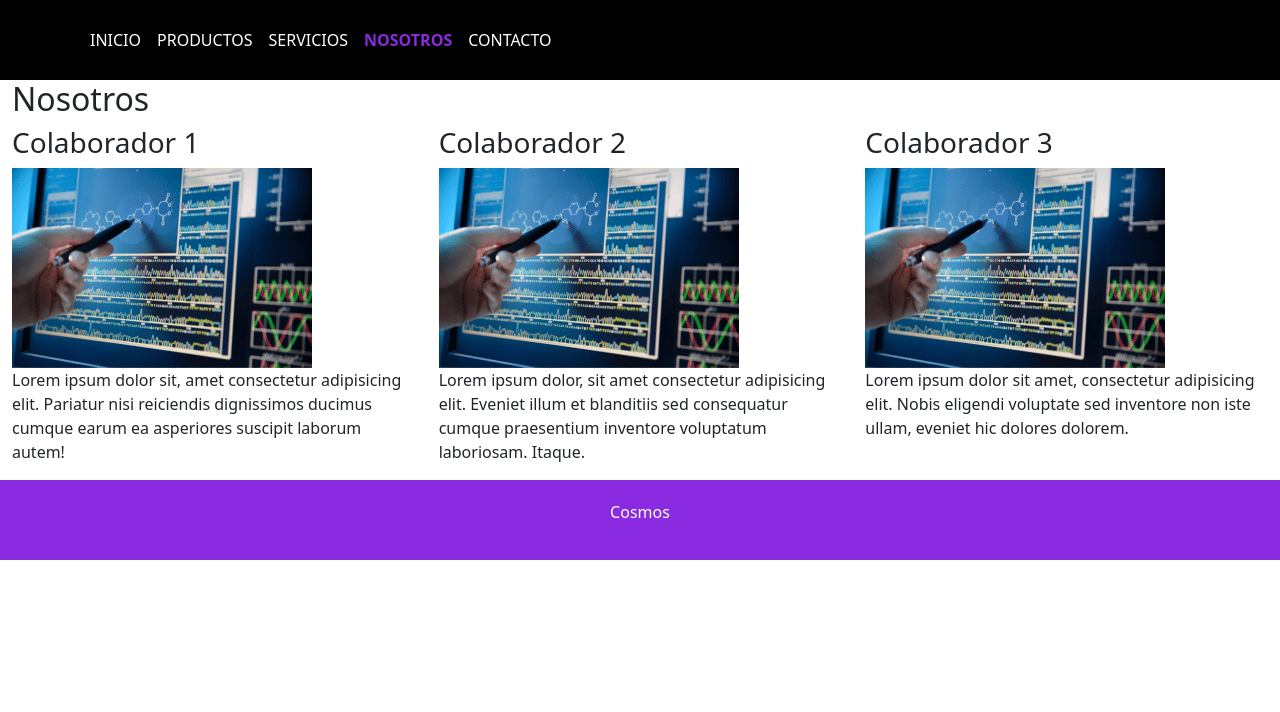
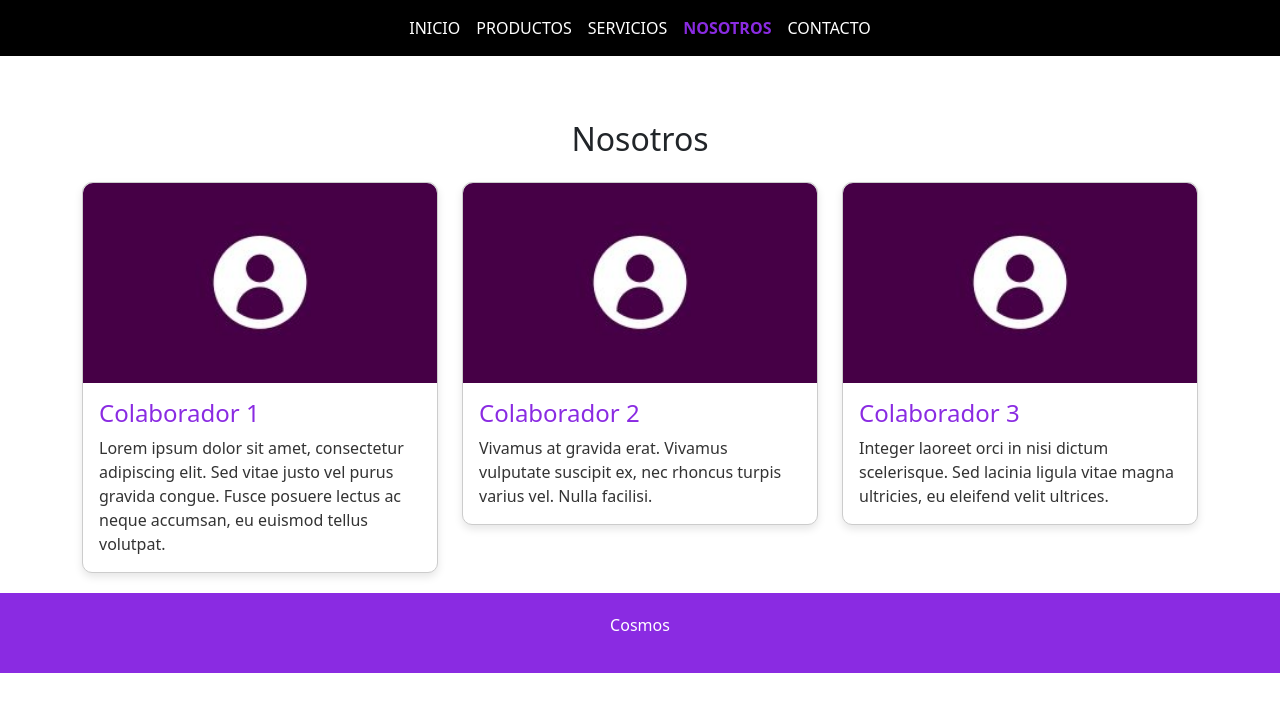
Before and after one commit to MartinMaguna/martinmaguna.github.io, a plain HTML site: page pages/Nosotros.html in a window 1280 px wide. Drawn offline with Linux system fonts and the light colour scheme.

Commit message:
Cambios para probar GitHub

```diff
--- a/css/style.css
+++ b/css/style.css
@@ -5,9 +5,8 @@ box-sizing: border-box;
 
 .navSetting{
     background-color: black;
-    height: 10vh;
+    height: auto;
 }
-
 
 .navbar .nav-link {
     color:white;
@@ -21,6 +20,28 @@ box-sizing: border-box;
     background-color:blueviolet;
 }
 
+.form-group-autosetting{
+    margin: 1rem;
+}
+
+.btn-primaryCosmos{
+    background-color: blueviolet;
+    color: white;
+    margin-top: 1rem;
+    margin-bottom: 1rem;
+}
+
+.main__portada{
+    display: flex;
+    justify-content: center;
+    background-color: black;
+    height: 81vh;
+}
+
+.main__portada--imagen{
+    height: 80vh;
+}
+
 main{
     display: flex;
     justify-content: center;
@@ -28,16 +49,37 @@ main{
     height: auto;
 }
 
-.main__portada{
-    display: flex;
-    justify-content: center;
-    background-color: black;
-    height: 80vh;
+.page-title{
+padding: 1rem;
 }
 
-.main__portada--imagen{
-    height: 80vh;
+.card {
+    border: 1px solid #ccc;
+    border-radius: 10px;
+    margin-bottom: 20px;
+    box-shadow: 0 4px 8px rgba(0, 0, 0, 0.1);
 }
+
+.card-title {
+    font-size: 1.5rem;
+    color: #333;
+  }
+
+  .card-title a {
+    color: blueviolet;
+    text-decoration: none;
+  }
+
+   .card-img-top {
+    border-top-left-radius: 10px;
+    border-top-right-radius: 10px;
+    max-height: 200px;
+    object-fit: cover;
+  }
+
+  .card-text {
+    color: #333;
+  }
 
 footer{
     display: flex;
--- a/pages/Nosotros.html
+++ b/pages/Nosotros.html
@@ -4,7 +4,7 @@
 <head>
     <meta charset="UTF-8">
     <meta name="viewport" content="width=device-width, initial-scale=1.0">
-    <title>Cosmos</title>
+    <title>Nosotros</title>
     <link rel="shortcut icon" href="../images/FaviconPreEntrega2.svg" type="image/x-icon">
 
     <link rel="stylesheet" href="../css/bootstrap.min.css">
@@ -22,7 +22,7 @@
                     <span class="navbar-toggler-icon"></span>
                 </button>
                 <div class="collapse navbar-collapse" id="navbarSupportedContent">
-                    <ul class="navbar-nav me-auto mb-2 mb-lg-0 align-item-center w-100">
+                    <ul class="navbar-nav me-auto mb-2 mb-lg-0 justify-content-md-center align-item-center  w-100">
                         <li class="nav-item">
                             <a class="nav-link" aria-current="page" href="../index.html">INICIO</a>
                         </li>
@@ -44,46 +44,43 @@
         </nav>
     </header>
 
-    <main class="container-fluid">
+    <main class="container mt-5">
         <div class="row">
             <div class="col-sm-12 col-md-12">
-                <h2>Nosotros</h2>
+                <h2 class="d-flex justify-content-md-center page-title">Nosotros</h2>
             </div>
-            <div class="col-sm-12 col-md-4">
-                <div>
-                    <h3>Colaborador 1</h3>
-                </div>
-                <div>
-                    <img src="../images/ChemicalScience.png" alt="">
-                </div>
-                <div>
-                    <p>Lorem ipsum dolor sit, amet consectetur adipisicing elit. Pariatur nisi reiciendis dignissimos ducimus cumque earum ea asperiores suscipit laborum autem!</p>
+            <div class="col-md-4">
+                <div class="card">
+                    <img src="../images/Colaborador1.jpg" class="card-img-top" alt="Imagen 1">
+                    <div class="card-body">
+                        <h2 class="card-title"><a href="enlace1.html">Colaborador 1</a></h2>
+                        <p class="card-text">Lorem ipsum dolor sit amet, consectetur adipiscing elit. Sed vitae justo vel purus gravida congue. Fusce posuere lectus ac neque accumsan, eu euismod tellus volutpat.</p>
+                    </div>
                 </div>
             </div>
-            <div class="col-sm-12 col-md-4">
-                <div>
-                    <h3>Colaborador 2</h3>
-                </div>
-                <div>
-                    <img src="../images/ChemicalScience.png" alt="">
-                </div>
-                <div>
-                    <p>Lorem ipsum dolor, sit amet consectetur adipisicing elit. Eveniet illum et blanditiis sed consequatur cumque praesentium inventore voluptatum laboriosam. Itaque.</p>
+
+            <div class="col-md-4">
+                <div class="card">
+                    <img src="../images/Colaborador2.jpg" class="card-img-top" alt="Imagen 2">
+                    <div class="card-body">
+                        <h2 class="card-title"><a href="enlace2.html">Colaborador 2</a></h2>
+                        <p class="card-text">Vivamus at gravida erat. Vivamus vulputate suscipit ex, nec rhoncus turpis varius vel. Nulla facilisi.</p>
+                    </div>
                 </div>
             </div>
-            <div class="col-sm-12 col-md-4">
-                <div>
-                    <h3>Colaborador 3</h3>
-                </div>
-                <div>
-                    <img src="../images/ChemicalScience.png" alt="">
-                </div>
-                <div>
-                    <p>Lorem ipsum dolor sit amet, consectetur adipisicing elit. Nobis eligendi voluptate sed inventore non iste ullam, eveniet hic dolores dolorem.</p>
+
+            <div class="col-md-4">
+                <div class="card">
+                    <img src="../images/Colaborador3.jpg" class="card-img-top" alt="Imagen 3">
+                    <div class="card-body">
+                        <h2 class="card-title"><a href="enlace3.html">Colaborador 3</a></h2>
+                        <p class="card-text">Integer laoreet orci in nisi dictum scelerisque. Sed lacinia ligula vitae magna ultricies, eu eleifend velit ultrices.</p>
+                    </div>
                 </div>
             </div>
         </div>
     </main>
+
 
     <footer>
         <p>Cosmos</p>
```
Also changed, not shown: index.html (+1 -1 lines), pages/Contacto.html (+27 -19 lines), pages/Productos.html (+28 -33 lines), pages/Servicios.html (+27 -31 lines).
